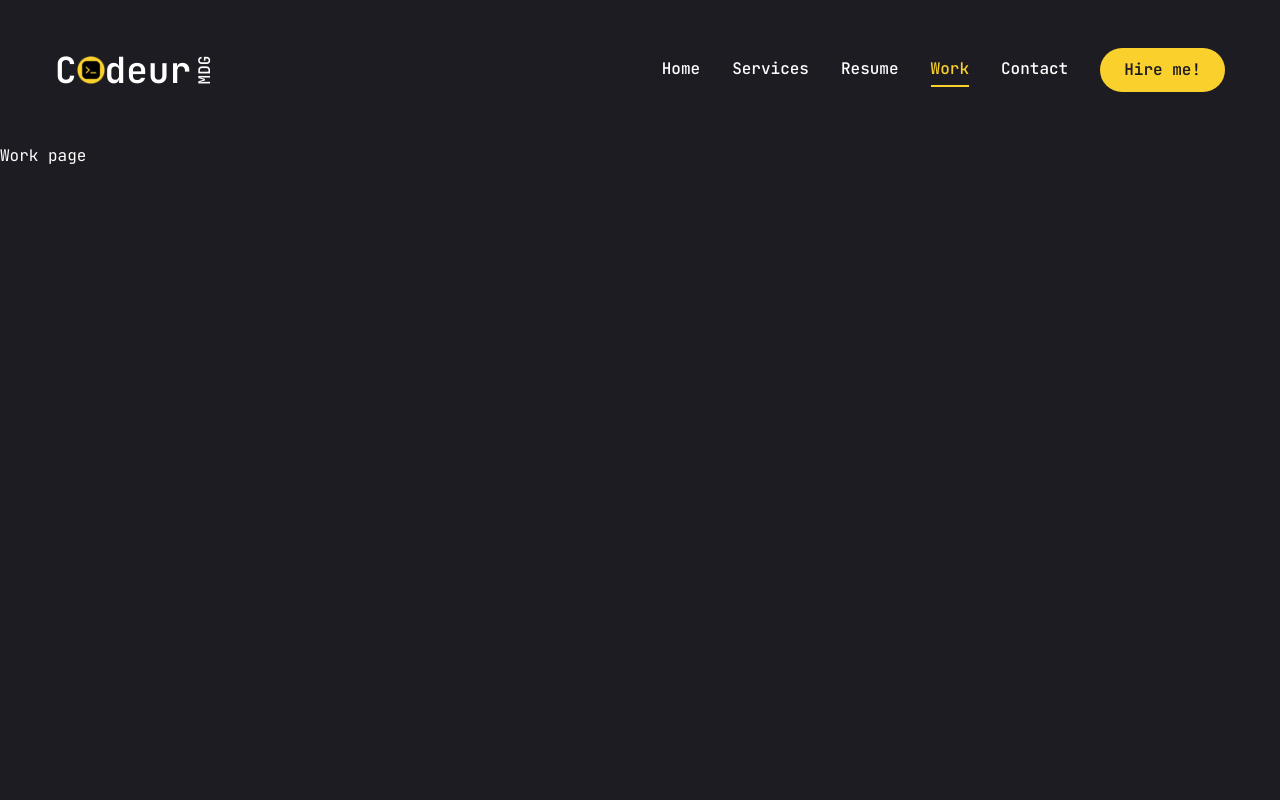
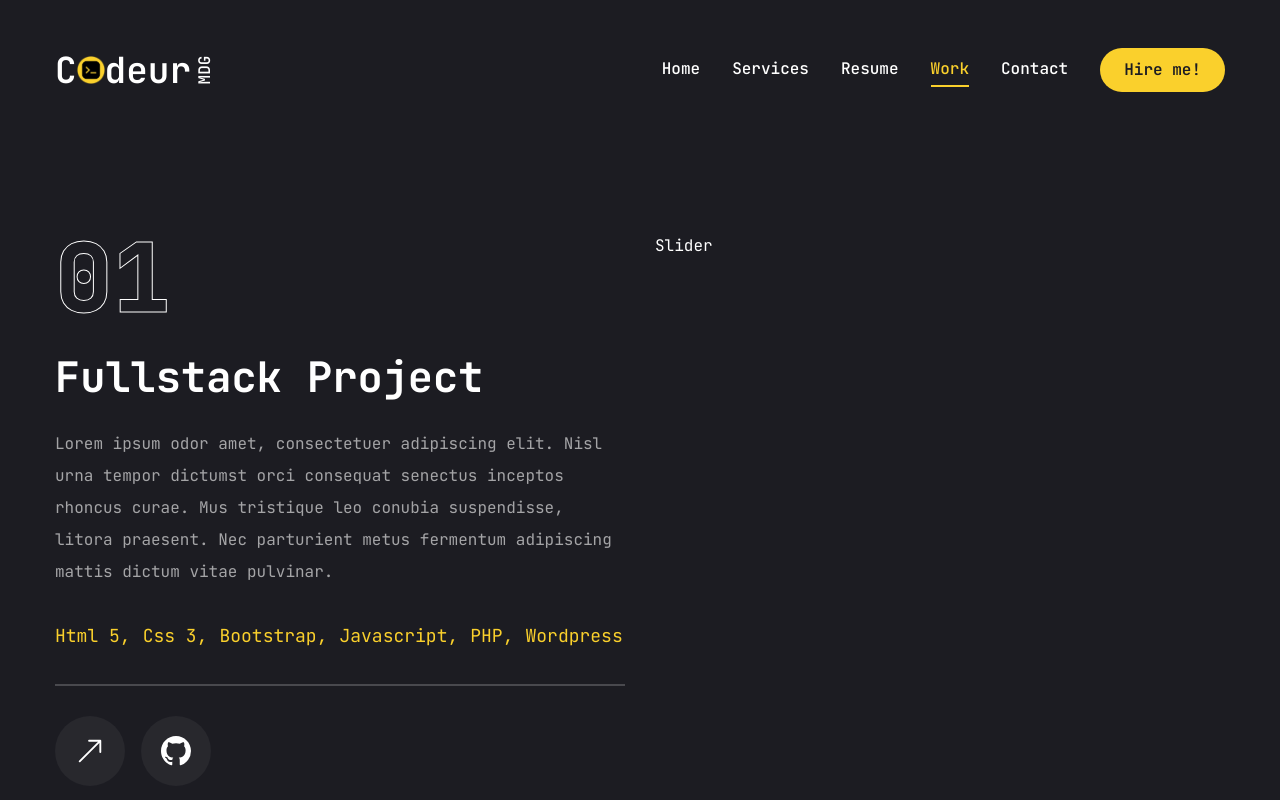
Before and after one commit to codeurMDG/codeur-portfolio, a Next.js app: page /work in a window 1280 px wide. Built offline with nearby package versions, Linux system fonts and the light colour scheme.

Commit message:
Feat: add information of work components in work page

```diff
--- a/app/globals.css
+++ b/app/globals.css
@@ -6,4 +6,12 @@
     body {
         @apply font-primary bg-primary text-white leading-loose;
     }
+
+    .text-outline {
+        -webkit-text-stroke: 1px #ffffff;
+    }
+
+    .text-outline-hover {
+        -webkit-text-stroke: 1px #fad02c;
+    }
 }
--- a/app/work/page.jsx
+++ b/app/work/page.jsx
@@ -10,10 +10,74 @@
 import Link from "next/link"
 import Image from "next/image"
 
+// components :
+import projects from "@/components/path/projects"
 
 const Work = () => {
+	const [project, setProject] = useState(projects[0])
 	return (
-		<div>Work page</div>
+		<motion.section
+			initial={{opacity: 0}}
+			animate={{opacity: 1}}
+			className="min-h-[80vh] flex flex-col justify-center py-12 xl:px-0"
+		>
+			<div className="container mx-auto">
+				<div className="flex flex-col xl:flex-row xl:gap-[30px]">
+					<div className="w-full xl:w-[50%] xl:h-[460px] flex flex-col xl:justify-between order-2 xl:order-none">
+						<div className="flex flex-col gap-[30px] h-[50%]">
+							{/* Outline number */}
+							<div className="text-8xl leading-none font-extrabold text-transparent text-outline">{project.num}</div>
+							{/* project category */}
+							<h2 className="text-[42px] font-bold leading-none text-white group-hover:text-accent transition-all duration-500 capitalize">{project.category} project</h2>
+							{/* project description */}
+							<p className="text-white/60">{project.description}</p>
+							{/* project stack */}
+							<ul className="flex gap-3 flex-wrap">
+								{project.stack.map((item, index) => {
+									return <li key={index} className="text-[18px] text-accent">
+										{item.name}
+										{/* Remove the last comma */}
+										{index !== project.stack.length - 1 && ","}
+									</li>
+								} )}
+							</ul>
+							{/* Border */}
+							<div className="border border-white/20"></div>
+							{/* Buttons */}
+							<div className="flex items-center gap-4">
+								{/* Live project button */}
+								<Link href={project.live}>
+									<TooltipProvider delayDuration={100}>
+										<Tooltip>
+											<TooltipTrigger className="w-[70px] h-[70px] rounded-full bg-white/5 flex justify-center items-center group">
+												<BsArrowUpRight className="text-white text-3xl group-hover:text-accent"/>
+											</TooltipTrigger>
+											<TooltipContent>
+												<p>live project</p>
+											</TooltipContent>
+										</Tooltip>
+									</TooltipProvider>
+								</Link>
+								{/* GitHub project button */}
+								<Link href={project.github}>
+									<TooltipProvider delayDuration={100}>
+										<Tooltip>
+											<TooltipTrigger className="w-[70px] h-[70px] rounded-full bg-white/5 flex justify-center items-center group">
+												<BsGithub className="text-white text-3xl group-hover:text-accent"/>
+											</TooltipTrigger>
+											<TooltipContent>
+												<p>GitHub repository</p>
+											</TooltipContent>
+										</Tooltip>
+									</TooltipProvider>
+								</Link>
+							</div>
+						</div>
+					</div>
+					<div className="w-full xl:w-[50%]">Slider</div>
+				</div>
+			</div>
+		</motion.section>
 	)
 }
 
--- a/components/path/projects.jsx
+++ b/components/path/projects.jsx
@@ -5,7 +5,7 @@
         category: "Fullstack",
         title: "Igoblog",
         description: "Lorem ipsum odor amet, consectetuer adipiscing elit. Nisl urna tempor dictumst orci consequat senectus inceptos rhoncus curae. Mus tristique leo conubia suspendisse, litora praesent. Nec parturient metus fermentum adipiscing mattis dictum vitae pulvinar.",
-        stack: [{name: "Html 5", name: "Css 3", name:"Bootstrap", name: "Javascript", name: "PHP", name: "WordPress"}],
+        stack: [{name: "Html 5"}, {name: "Css 3"}, {name:"Bootstrap"}, {name: "Javascript"}, {name: "PHP"}, {name: "Wordpress"}],
         image: "/assets/works/Igoblog.png",
         live: "https://igoblog.fr/",
         github: "https://github.com/RovaFitia"
@@ -15,7 +15,7 @@
         category: "Fullstack",
         title: "Nir'info",
         description: "Lorem ipsum odor amet, consectetuer adipiscing elit. Nisl urna tempor dictumst orci consequat senectus inceptos rhoncus curae. Mus tristique leo conubia suspendisse, litora praesent. Nec parturient metus fermentum adipiscing mattis dictum vitae pulvinar.",
-        stack: [{name: "Html 5", name: "Css 3", name:"Bootstrap", name: "Javascript", name: "PHP", name: "WordPress"}],
+        stack: [{name: "Html 5"}, {name: "Css 3"}, {name:"Bootstrap"}, {name: "Javascript"}, {name: "PHP"}, {name: "Wordpress"}],
         image: "/assets/works/Nir-info.png",
         live: "https://nir-info.mg/",
         github: "https://github.com/RovaFitia"
@@ -25,7 +25,7 @@
         category: "Fullstack",
         title: "Leslandines",
         description: "Lorem ipsum odor amet, consectetuer adipiscing elit. Nisl urna tempor dictumst orci consequat senectus inceptos rhoncus curae. Mus tristique leo conubia suspendisse, litora praesent. Nec parturient metus fermentum adipiscing mattis dictum vitae pulvinar.",
-        stack: [{name: "Html 5", name: "Css 3", name:"Bootstrap", name: "Javascript", name: "PHP", name: "Wix"}],
+        stack: [{name: "Html 5"}, {name: "Css 3"}, {name:"Bootstrap"}, {name: "Javascript"}, {name: "PHP"}, {name: "Wix"}],
         image: "/assets/works/Leslandines.png",
         live: "https://www.leslandines.com/",
         github: "https://github.com/RovaFitia"
@@ -35,7 +35,7 @@
         category: "WordPress",
         title: "Myexpat",
         description: "Lorem ipsum odor amet, consectetuer adipiscing elit. Nisl urna tempor dictumst orci consequat senectus inceptos rhoncus curae. Mus tristique leo conubia suspendisse, litora praesent. Nec parturient metus fermentum adipiscing mattis dictum vitae pulvinar.",
-        stack: [{name: "Wordpress", name: "Divi builder"}],
+        stack: [{name: "Wordpress"}, {name: "Divi builder"}],
         image: "/assets/works/myexpat.png",
         live: "https://www.myexpat.fr/",
         github: "https://github.com/RovaFitia"
@@ -45,7 +45,7 @@
         category: "Frontend",
         title: "Espace client Investissement Locatif",
         description: "Lorem ipsum odor amet, consectetuer adipiscing elit. Nisl urna tempor dictumst orci consequat senectus inceptos rhoncus curae. Mus tristique leo conubia suspendisse, litora praesent. Nec parturient metus fermentum adipiscing mattis dictum vitae pulvinar.",
-        stack: [{name: "Html 5", name: "Css 3", name:"Bootstrap", name:"Scss", name: "Javascript", name: "Webpack"}],
+        stack: [{name: "Html 5"}, {name: "Css 3"}, {name:"Bootstrap"}, {name:"Scss"}, {name: "Javascript"}, {name: "Webpack"}],
         image: "/assets/works/Investissement-locatif.png",
         live: "https://investissement-locatif.com/",
         github: "https://github.com/RovaFitia"
@@ -55,7 +55,7 @@
         category: "Frontend",
         title: "Espace admin Investissement Locatif",
         description: "Lorem ipsum odor amet, consectetuer adipiscing elit. Nisl urna tempor dictumst orci consequat senectus inceptos rhoncus curae. Mus tristique leo conubia suspendisse, litora praesent. Nec parturient metus fermentum adipiscing mattis dictum vitae pulvinar.",
-        stack: [{name: "Html 5", name: "Css 3", name:"Bootstrap", name:"Scss", name: "Javascript", name: "Webpack"}],
+        stack: [{name: "Html 5"}, {name: "Css 3"}, {name:"Bootstrap"}, {name:"Scss"}, {name: "Javascript"}, {name: "Webpack"}],
         image: "/assets/works/IL-dashboard.png",
         live: "https://investissement-locatif.com/",
         github: "https://github.com/RovaFitia"
@@ -65,7 +65,7 @@
         category: "Frontend",
         title: "Nousgerons",
         description: "Lorem ipsum odor amet, consectetuer adipiscing elit. Nisl urna tempor dictumst orci consequat senectus inceptos rhoncus curae. Mus tristique leo conubia suspendisse, litora praesent. Nec parturient metus fermentum adipiscing mattis dictum vitae pulvinar.",
-        stack: [{name: "Html 5", name: "Css 3", name:"Bootstrap", name:"Scss", name: "Javascript", name: "Webpack"}],
+        stack: [{name: "Html 5"}, {name: "Css 3"}, {name:"Bootstrap"}, {name:"Scss"}, {name: "Javascript"}, {name: "Webpack"}],
         image: "/assets/works/nousgerons.png",
         live: "https://nousgerons.com/",
         github: "https://github.com/RovaFitia"
@@ -75,7 +75,7 @@
         category: "Frontend",
         title: "Refonte Investissement Locatif",
         description: "Lorem ipsum odor amet, consectetuer adipiscing elit. Nisl urna tempor dictumst orci consequat senectus inceptos rhoncus curae. Mus tristique leo conubia suspendisse, litora praesent. Nec parturient metus fermentum adipiscing mattis dictum vitae pulvinar.",
-        stack: [{name: "Html 5", name: "Css 3", name:"Bootstrap", name:"Scss", name: "Javascript", name: "Webpack"}],
+        stack: [{name: "Html 5"}, {name: "Css 3"}, {name:"Bootstrap"}, {name:"Scss"}, {name: "Javascript"}, {name: "Webpack"}],
         image: "/assets/works/IL.png",
         live: "https://investissement-locatif.com/",
         github: "https://github.com/RovaFitia"
@@ -85,7 +85,7 @@
         category: "Wordpress",
         title: "Beetravel",
         description: "Lorem ipsum odor amet, consectetuer adipiscing elit. Nisl urna tempor dictumst orci consequat senectus inceptos rhoncus curae. Mus tristique leo conubia suspendisse, litora praesent. Nec parturient metus fermentum adipiscing mattis dictum vitae pulvinar.",
-        stack: [{name: "Html 5", name: "Css 3", name:"Bootstrap", name:"Scss", name: "Javascript", name: "Webpack"}],
+        stack: [{name: "Wordpress"}, {name: "Elementor"}],
         image: "/assets/works/beetravel.png",
         live: "https://github.com/RovaFitia",
         github: "https://github.com/RovaFitia"
```
